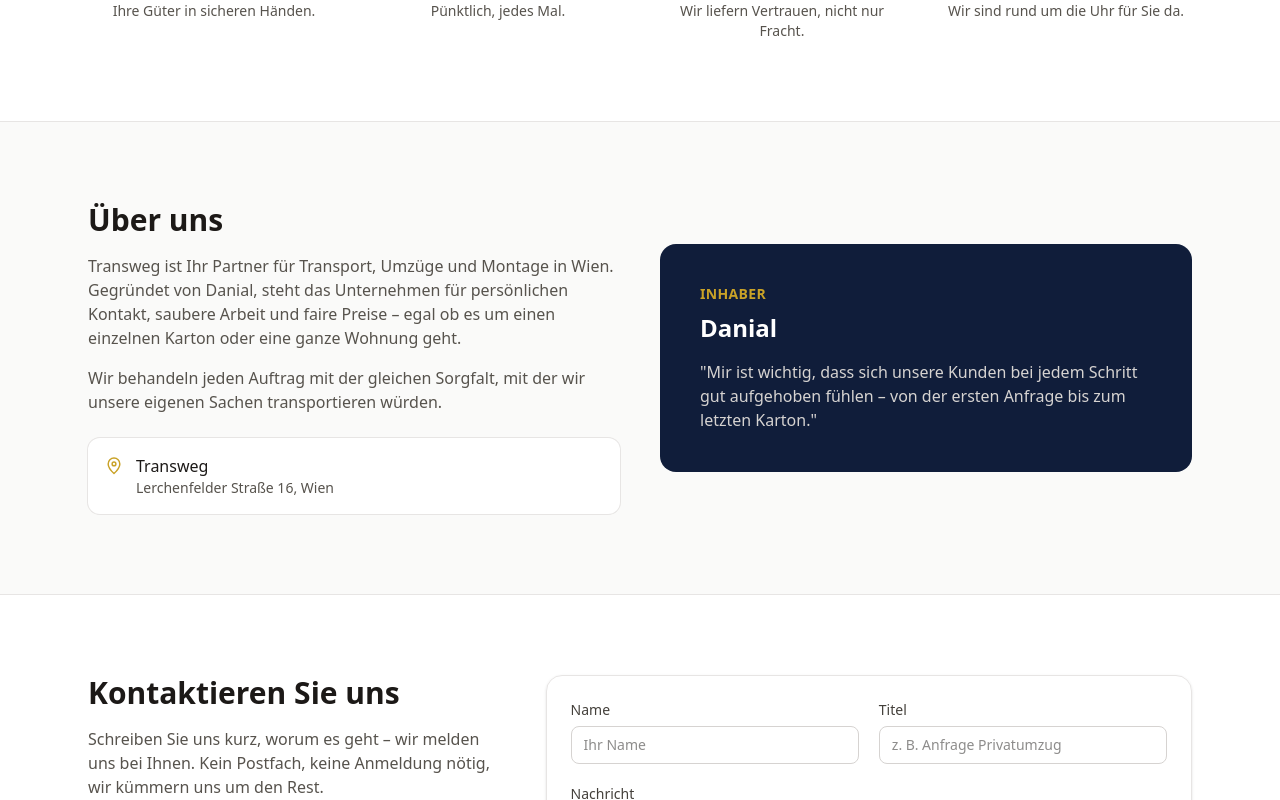
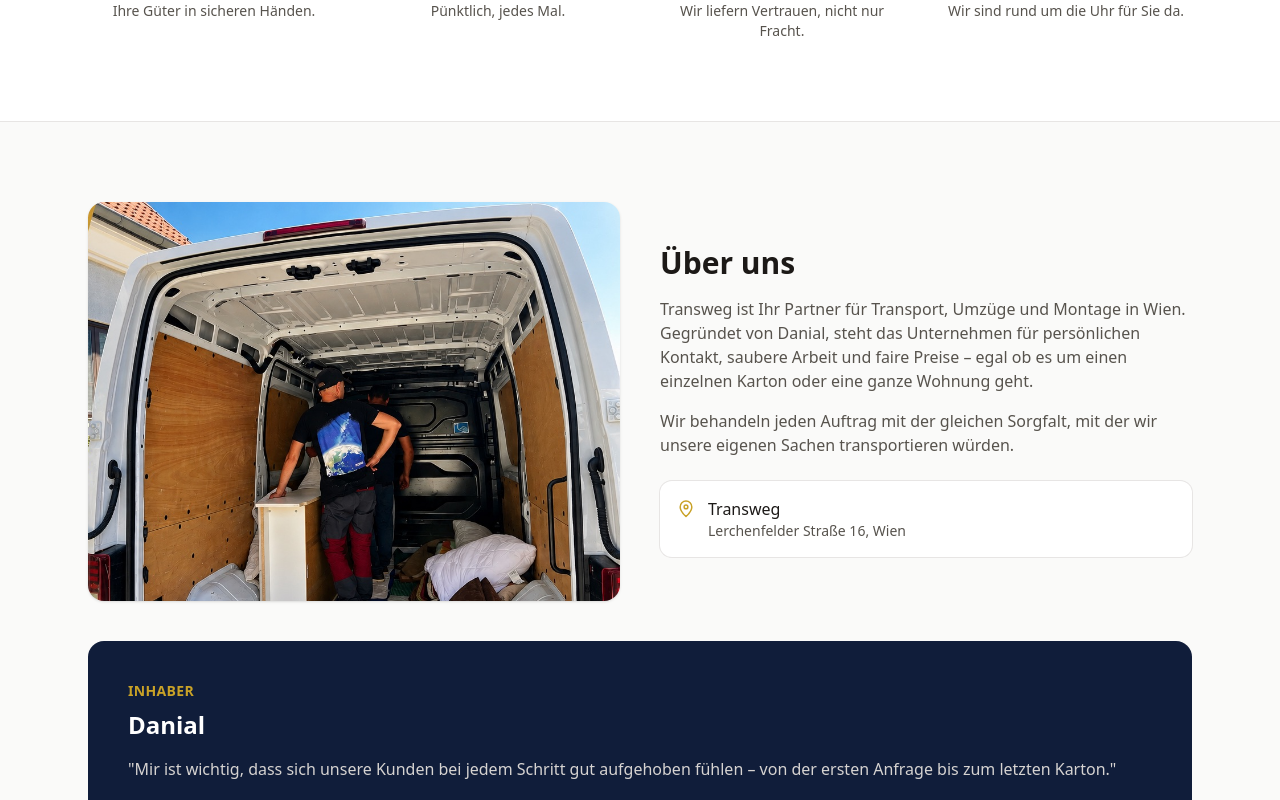
Before and after one commit to Sinabm3/transweg, a React (Vite) app in the folder frontend/: page / in a window 1280 px wide. Shown: the part 2280-3080 px from the top of the page. Built offline with nearby package versions, Linux system fonts and the light colour scheme.

Commit message:
Add real work photo to About section
Cropped from Danial's own flyer artwork - shows the team loading a
van - rather than using a generic stock image.

Co-Authored-By: Claude Sonnet 5 <noreply@anthropic.com>

```diff
--- a/frontend/src/components/About.tsx
+++ b/frontend/src/components/About.tsx
@@ -1,10 +1,18 @@
+import vanLoading from '../assets/van-loading.jpg'
 import { company } from '../content/company'
 import { MapPinIcon } from './icons'
 
 export function About() {
   return (
     <section id="ueber-uns" className="border-y border-stone-200 bg-stone-50">
-      <div className="mx-auto grid max-w-6xl gap-10 px-4 py-20 sm:px-6 lg:grid-cols-2 lg:items-center">
+      <div className="mx-auto max-w-6xl px-4 py-20 sm:px-6">
+        <div className="grid gap-10 lg:grid-cols-2 lg:items-center">
+          <img
+            src={vanLoading}
+            alt={`${company.name} beim Beladen eines Transporters`}
+            className="aspect-[4/3] w-full rounded-2xl object-cover shadow-sm"
+          />
+
           <div>
             <h2 className="text-3xl font-bold text-stone-900">Über uns</h2>
             <p className="mt-4 text-stone-600">
@@ -25,8 +33,9 @@ export function About() {
               </div>
             </div>
           </div>
+        </div>
 
-        <div className="rounded-2xl bg-navy p-8 text-white sm:p-10">
+        <div className="mt-10 rounded-2xl bg-navy p-8 text-white sm:p-10">
           <p className="text-sm font-semibold uppercase tracking-wide text-brand">Inhaber</p>
           <p className="mt-2 text-2xl font-bold">{company.owner}</p>
           <p className="mt-4 text-stone-300">
```
Also changed, not shown: frontend/src/assets/van-loading.jpg (added). Lines whose indentation alone changed are shown as unchanged.
